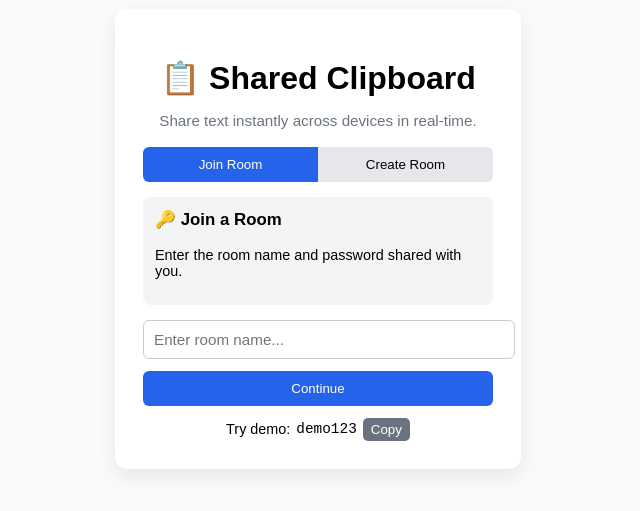
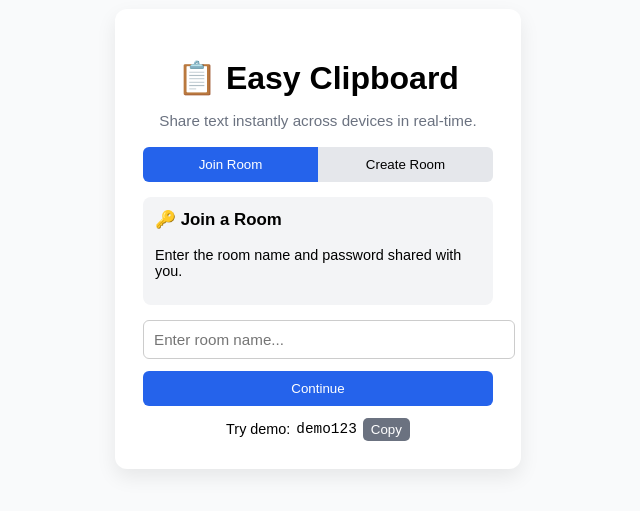
Before and after one commit to vermaAbhay02/Copy-Paste-Across-Devices, a React (Vite) app: page / in a window 1280 px wide. Shown: the part 161-672 px from the top of the page, without its empty margins (322-962 px from the left). Built offline with nearby package versions, Linux system fonts and the light colour scheme.

Commit message:
Update Home.jsx

```diff
--- a/src/components/Home.jsx
+++ b/src/components/Home.jsx
@@ -41,7 +41,7 @@ function Home() {
   return (
     <div className="home-wrapper">
       <div className="home-card">
-        <h1>📋 Shared Clipboard</h1>
+        <h1>📋 Easy Clipboard</h1>
 
         <p className="subtitle">
           Share text instantly across devices in real-time.
```
